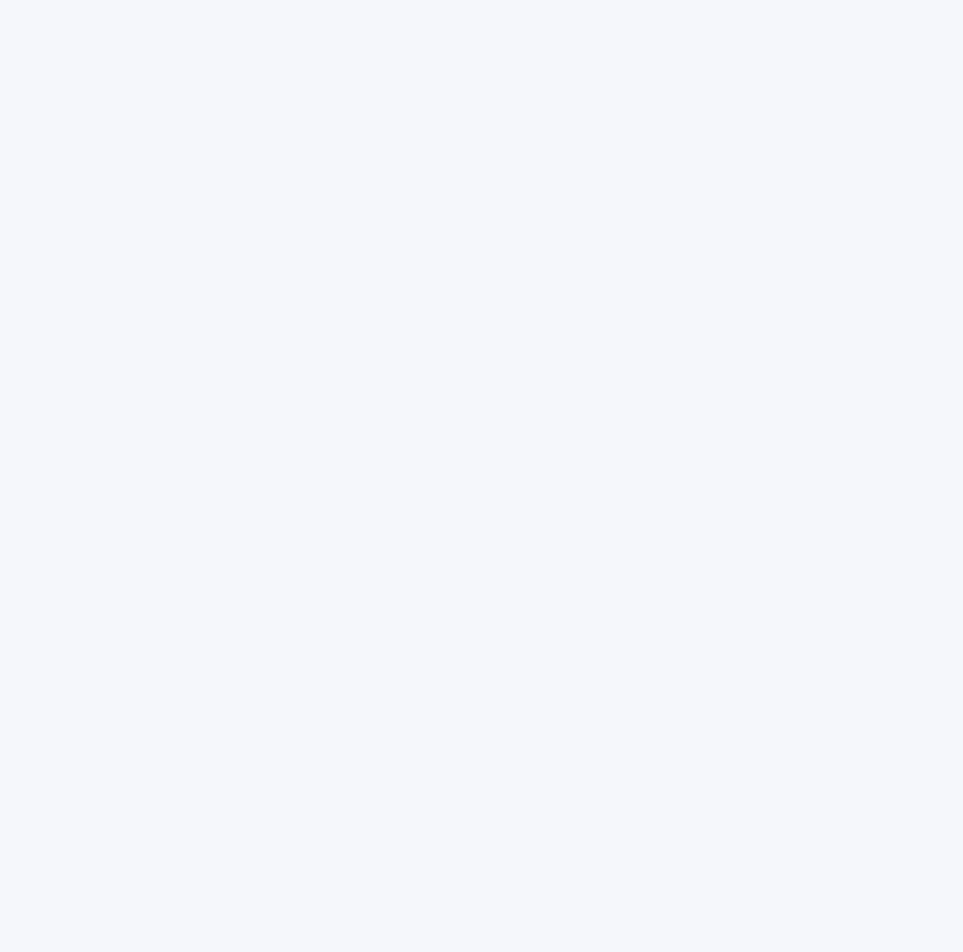
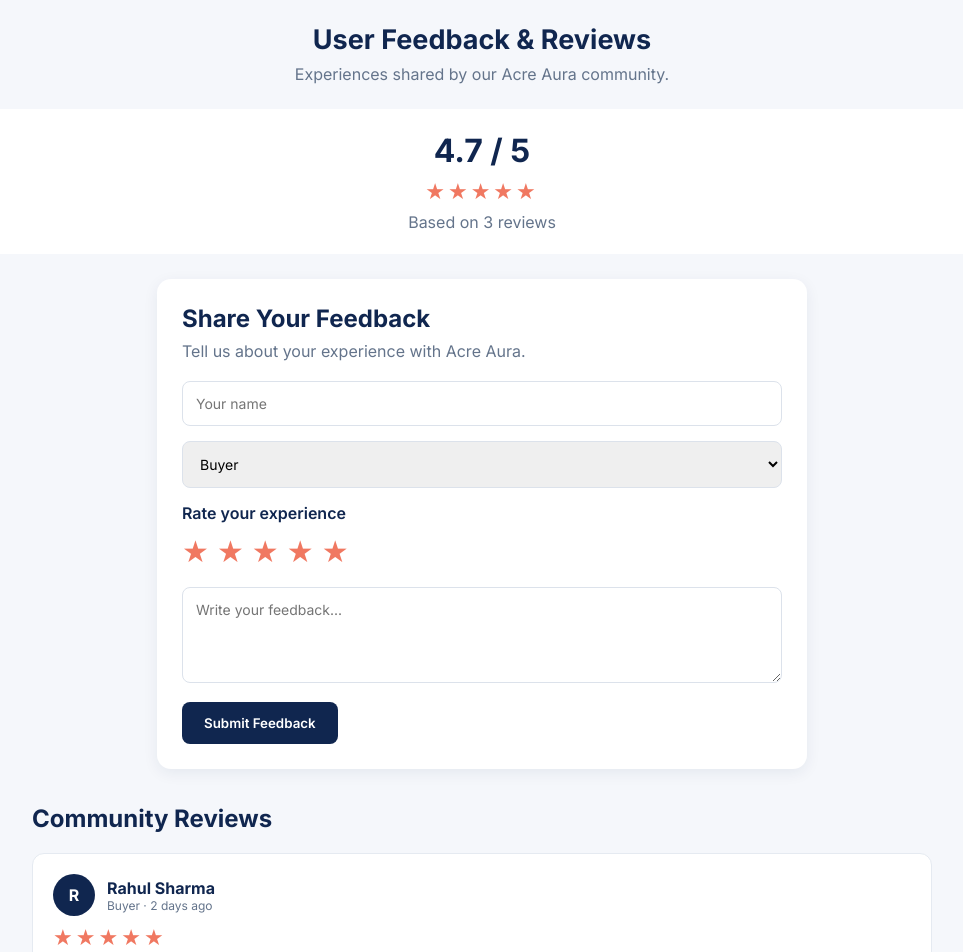
Before and after one commit to Sparsha651/TechSprint, a Next.js app: page /community in a window 1280 px wide. Shown: the part 1420-2372 px from the top of the page, without its empty margins (158-1121 px from the left). Before the commit the page ends 1513 px from the top, so only its background shows below. Built offline with nearby package versions, Linux system fonts and the light colour scheme.

Commit message:
Complete #16 community page and #17 user feedback and reviews

```diff
--- a/src/app/community/page.css
+++ b/src/app/community/page.css
@@ -440,3 +440,188 @@
     grid-column: auto;
   }
 }
+/* FEEDBACK SECTION */
+
+.feedback-section {
+  padding: 40px 6%;
+  background: #f5f7fb;
+}
+
+.feedback-heading {
+  text-align: center;
+  margin-bottom: 25px;
+}
+
+.feedback-heading h2 {
+  color: #10264f;
+  font-size: 27px;
+  margin-bottom: 8px;
+}
+
+.feedback-heading p {
+  color: #64748b;
+}
+
+.rating-summary {
+  text-align: center;
+  background: #ffffff;
+  padding: 22px;
+  border-radius: 14px;
+  margin-bottom: 25px;
+}
+
+.rating-summary h3 {
+  color: #10264f;
+  font-size: 32px;
+}
+
+.review-stars {
+  color: #f07861;
+  font-size: 22px;
+  letter-spacing: 3px;
+  margin: 8px 0;
+}
+
+.rating-summary p {
+  color: #64748b;
+}
+
+.feedback-form {
+  max-width: 650px;
+  margin: 0 auto 35px;
+  padding: 25px;
+  background: #ffffff;
+  border-radius: 14px;
+  box-shadow: 0 4px 15px rgba(16, 38, 79, 0.07);
+}
+
+.feedback-form h2 {
+  color: #10264f;
+  margin-bottom: 8px;
+}
+
+.feedback-form > p {
+  color: #64748b;
+  margin-bottom: 20px;
+}
+
+.feedback-form input,
+.feedback-form select,
+.feedback-form textarea {
+  width: 100%;
+  padding: 13px;
+  margin-bottom: 15px;
+  border: 1px solid #dce2eb;
+  border-radius: 8px;
+  font-size: 14px;
+  font-family: inherit;
+  box-sizing: border-box;
+}
+
+.feedback-form textarea {
+  resize: vertical;
+}
+
+.feedback-form label {
+  display: block;
+  color: #10264f;
+  font-weight: 600;
+}
+
+.rating-selector {
+  display: flex;
+  gap: 8px;
+  margin: 10px 0 18px;
+}
+
+.rating-selector button {
+  border: none;
+  background: transparent;
+  color: #cbd5e1;
+  font-size: 30px;
+  cursor: pointer;
+}
+
+.rating-selector button.selected-star {
+  color: #f07861;
+}
+
+.feedback-submit {
+  background: #10264f;
+  color: #ffffff;
+  border: none;
+  padding: 13px 22px;
+  border-radius: 8px;
+  font-weight: 600;
+  cursor: pointer;
+}
+
+.feedback-submit:hover {
+  background: #f07861;
+}
+
+.reviews-list {
+  max-width: 900px;
+  margin: auto;
+}
+
+.reviews-list > h2 {
+  color: #10264f;
+  margin-bottom: 20px;
+}
+
+.review-card {
+  background: #ffffff;
+  padding: 20px;
+  margin-bottom: 15px;
+  border-radius: 12px;
+  border: 1px solid #e5eaf1;
+}
+
+.review-card-top {
+  display: flex;
+  align-items: center;
+  gap: 12px;
+}
+
+.review-avatar {
+  width: 42px;
+  height: 42px;
+  border-radius: 50%;
+  background: #10264f;
+  color: #ffffff;
+  display: flex;
+  align-items: center;
+  justify-content: center;
+  font-weight: bold;
+}
+
+.review-user h3 {
+  color: #10264f;
+  font-size: 16px;
+}
+
+.review-user p {
+  color: #64748b;
+  font-size: 12px;
+}
+
+.review-comment {
+  color: #475569;
+  margin-top: 12px;
+  line-height: 1.6;
+}
+
+@media (max-width: 600px) {
+  .feedback-section {
+    padding: 30px 16px;
+  }
+
+  .feedback-form {
+    padding: 18px;
+  }
+
+  .feedback-heading h2 {
+    font-size: 22px;
+  }
+}
--- a/src/app/community/page.js
+++ b/src/app/community/page.js
@@ -9,6 +9,8 @@ import CommunityTabs from "../../components/community/CommunityTabs";
 import CommunityComposer from "../../components/community/CommunityComposer";
 import CommunityPostCard from "../../components/community/CommunityPostCard";
 import CommunitySidebar from "../../components/community/CommunitySidebar";
+import FeedbackSection from "../../components/community/FeedbackSection";
+import { initialCommunityReviews } from "../../data/communityReviews";
 
 import { initialCommunityPosts } from "../../data/communityPosts";
 
@@ -17,7 +19,14 @@ import "./page.css";
 export default function CommunityPage() {
   const [posts, setPosts] = useState(initialCommunityPosts);
   const [activeTab, setActiveTab] = useState("All Posts");
+    const [reviews, setReviews] = useState(initialCommunityReviews);
 
+function addReview(newReview) {
+  setReviews((previousReviews) => [
+    newReview,
+    ...previousReviews,
+  ]);
+}
   function addPost(newPost) {
     setPosts((previousPosts) => [newPost, ...previousPosts]);
   }
@@ -86,7 +95,10 @@ export default function CommunityPage() {
           <CommunitySidebar />
 
         </div>
-
+    <FeedbackSection
+  reviews={reviews}
+  onAddReview={addReview}
+    />
       </main>
 
       <Navbar />
--- /dev/null
+++ b/src/components/community/FeedbackForm.js
@@ -0,0 +1,84 @@
+"use client";
+
+import { useState } from "react";
+
+export default function FeedbackForm({ onAddReview }) {
+  const [name, setName] = useState("");
+  const [role, setRole] = useState("Buyer");
+  const [rating, setRating] = useState(5);
+  const [comment, setComment] = useState("");
+
+  function handleSubmit(e) {
+    e.preventDefault();
+
+    if (!name.trim() || !comment.trim()) {
+      return;
+    }
+
+    onAddReview({
+      id: Date.now(),
+      name: name.trim(),
+      role,
+      rating,
+      comment: comment.trim(),
+      time: "Just now",
+    });
+
+    setName("");
+    setRole("Buyer");
+    setRating(5);
+    setComment("");
+  }
+
+  return (
+    <form className="feedback-form" onSubmit={handleSubmit}>
+      <h2>Share Your Feedback</h2>
+      <p>Tell us about your experience with Acre Aura.</p>
+
+      <input
+        type="text"
+        placeholder="Your name"
+        value={name}
+        onChange={(e) => setName(e.target.value)}
+        required
+      />
+
+      <select
+        value={role}
+        onChange={(e) => setRole(e.target.value)}
+      >
+        <option value="Buyer">Buyer</option>
+        <option value="Seller">Seller</option>
+        <option value="Channel Partner">Channel Partner</option>
+      </select>
+
+      <label>Rate your experience</label>
+
+      <div className="rating-selector">
+        {[1, 2, 3, 4, 5].map((star) => (
+          <button
+            key={star}
+            type="button"
+            className={rating >= star ? "selected-star" : ""}
+            onClick={() => setRating(star)}
+            aria-label={`Rate ${star} out of 5`}
+          >
+            ★
+          </button>
+        ))}
+      </div>
+
+      <textarea
+        placeholder="Write your feedback..."
+        rows="4"
+        value={comment}
+        onChange={(e) => setComment(e.target.value)}
+        required
+      />
+
+      <button type="submit" className="feedback-submit">
+        Submit Feedback
+      </button>
+    </form>
+  );
+}
--- /dev/null
+++ b/src/components/community/FeedbackSection.js
@@ -0,0 +1,46 @@
+"use client";
+
+import FeedbackForm from "./FeedbackForm";
+import ReviewCard from "./ReviewCard";
+
+export default function FeedbackSection({
+  reviews,
+  onAddReview,
+}) {
+  const averageRating =
+    reviews.length > 0
+      ? (
+          reviews.reduce((total, review) => total + review.rating, 0) /
+          reviews.length
+        ).toFixed(1)
+      : "0.0";
+
+  return (
+    <section className="feedback-section">
+      <div className="feedback-heading">
+        <h2>User Feedback & Reviews</h2>
+        <p>Experiences shared by our Acre Aura community.</p>
+      </div>
+
+      <div className="rating-summary">
+        <h3>{averageRating} / 5</h3>
+        <div className="review-stars">★★★★★</div>
+        <p>Based on {reviews.length} reviews</p>
+      </div>
+
+      <FeedbackForm onAddReview={onAddReview} />
+
+      <div className="reviews-list">
+        <h2>Community Reviews</h2>
+
+        {reviews.length === 0 ? (
+          <p>Be the first to share your feedback!</p>
+        ) : (
+          reviews.map((review) => (
+            <ReviewCard key={review.id} review={review} />
+          ))
+        )}
+      </div>
+    </section>
+  );
+}
--- /dev/null
+++ b/src/components/community/ReviewCard.js
@@ -0,0 +1,25 @@
+export default function ReviewCard({ review }) {
+  return (
+    <article className="review-card">
+      <div className="review-card-top">
+        <div className="review-avatar">
+          {review.name.charAt(0).toUpperCase()}
+        </div>
+
+        <div className="review-user">
+          <h3>{review.name}</h3>
+          <p>{review.role} · {review.time}</p>
+        </div>
+      </div>
+
+      <div className="review-stars">
+        {"★".repeat(review.rating)}
+        {"☆".repeat(5 - review.rating)}
+      </div>
+
+      <p className="review-comment">
+        {review.comment}
+      </p>
+    </article>
+  );
+}
--- /dev/null
+++ b/src/data/communityReviews.js
@@ -0,0 +1,29 @@
+export const initialCommunityReviews = [
+  {
+    id: 1,
+    name: "Rahul Sharma",
+    role: "Buyer",
+    rating: 5,
+    comment:
+      "Acre Aura made it easier to explore properties and connect with the right people.",
+    time: "2 days ago",
+  },
+  {
+    id: 2,
+    name: "Priya Nair",
+    role: "Seller",
+    rating: 4,
+    comment:
+      "A helpful platform to connect with potential buyers and share property information.",
+    time: "3 days ago",
+  },
+  {
+    id: 3,
+    name: "Arjun Kumar",
+    role: "Channel Partner",
+    rating: 5,
+    comment:
+      "The community is a great place to build professional connections.",
+    time: "1 week ago",
+  },
+];
```
